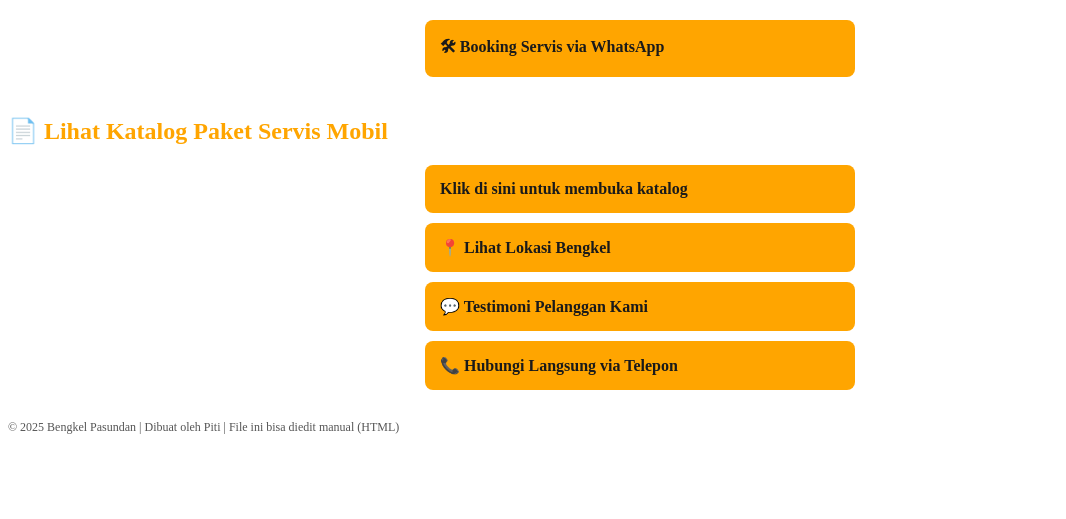
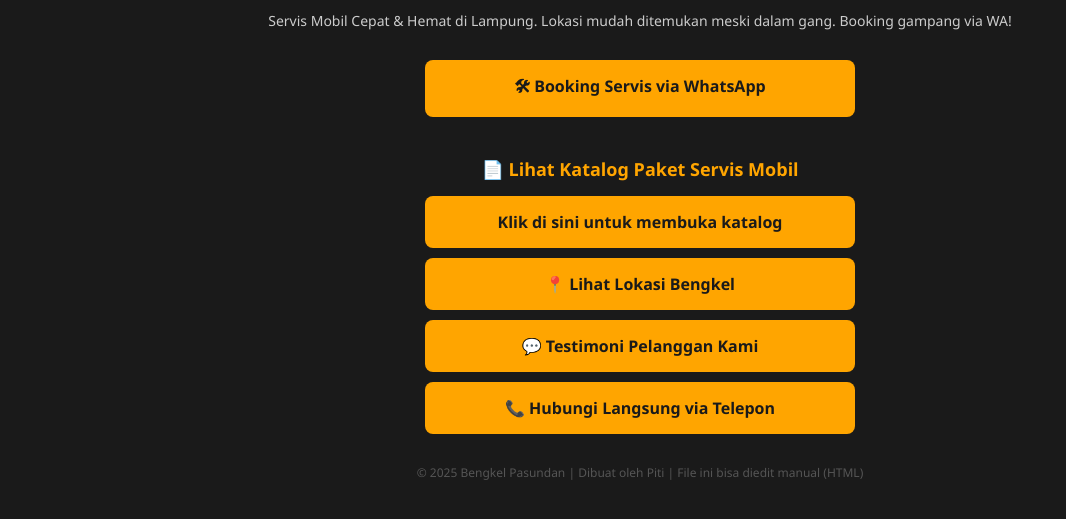
Before and after one commit to bengkelpasundan1/bengkelpasundan, a plain HTML site: page index.html in a window 1280 px wide. Shown: the part 285-804 px from the top of the page, without its empty margins (0-1066 px from the left). Drawn offline with Linux system fonts and the light colour scheme.

Commit message:
Add files via upload

```diff
--- a/index.html
+++ b/index.html
@@ -1,3 +1,4 @@
+
 <!DOCTYPE html>
 <html lang="id">
 <head>
@@ -5,8 +6,7 @@
     <meta name="viewport" content="width=device-width, initial-scale=1.0">
     <title>Bengkel Pasundan | Link Bio</title>
     <style>
-        body
-        <img src="logo_pasundan.png" alt="Logo Bengkel Pasundan" class="logo"> {
+        body {
             background-color: #1a1a1a;
             color: #fff;
             font-family: 'Segoe UI', sans-serif;
@@ -44,6 +44,10 @@
         .link-button:hover {
             background-color: #ff7b00;
         }
+        h2 {
+            font-size: 18px;
+            margin-top: 40px;
+        }
         footer {
             margin-top: 30px;
             font-size: 12px;
@@ -54,14 +58,17 @@
 <body>
 
     <img src="logo_pasundan.png" alt="Logo Bengkel Pasundan" class="logo">
+
     <h1>Bengkel Pasundan | Lampung</h1>
     <p class="desc">Servis Mobil Cepat & Hemat di Lampung. Lokasi mudah ditemukan meski dalam gang. Booking gampang via WA!</p>
 
     <a class="link-button" href="https://wa.me/6282311444255?text=Halo%20Bengkel%20Pasundan%2C%20saya%20ingin%20booking%20servis%20mobil" target="_blank">🛠 Booking Servis via WhatsApp</a>
-   <h2 style="color:#FFA500; margin-top:40px;">📄 Lihat Katalog Paket Servis Mobil</h2>
-<a href="katalog_paket_servis.pdf" target="_blank" class="link-button">
-  Klik di sini untuk membuka katalog
-</a>
+
+    <h2 style="color:#FFA500;">📄 Lihat Katalog Paket Servis Mobil</h2>
+    <a href="katalog_paket_servis.pdf" target="_blank" class="link-button">
+      Klik di sini untuk membuka katalog
+    </a>
+
     <a class="link-button" href="https://maps.app.goo.gl/WmMFhpeN29SbMUS78" target="_blank">📍 Lihat Lokasi Bengkel</a>
     <a class="link-button" href="https://instagram.com/bengkelpasundan/highlights/testimoni" target="_blank">💬 Testimoni Pelanggan Kami</a>
     <a class="link-button" href="tel:+6282311444255">📞 Hubungi Langsung via Telepon</a>
```
